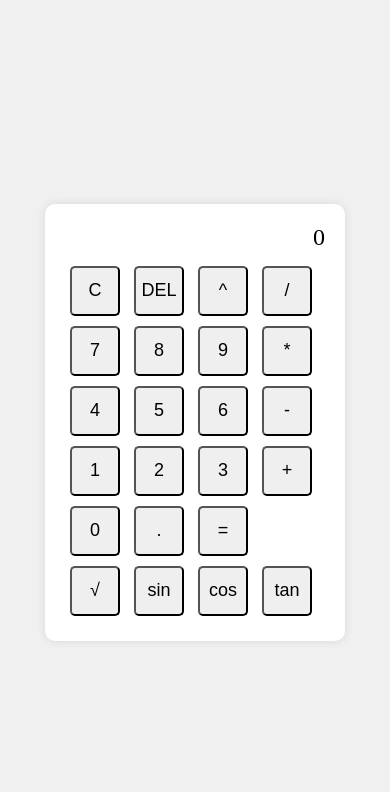
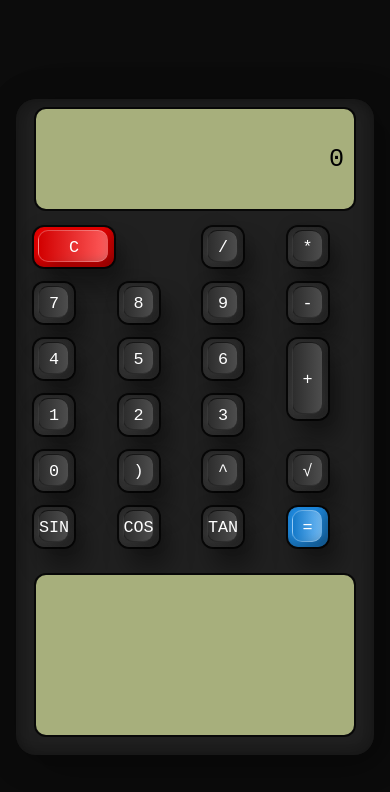
Before and after one commit to HenrickyL/calculator-js, a plain HTML site: page index.html in a window 390 px wide. Drawn offline with Linux system fonts and the light colour scheme.

Commit message:
Mobile and Visual Update

```diff
--- a/index.html
+++ b/index.html
@@ -7,44 +7,34 @@
     <title>Document</title>
 </head>
 <body>
-    <div id="calculator" class="container">
-        <div id="display" class="mb-3"></div>
-        <div class="row">
-          <button class="btn btn-light" onclick="clearDisplay()">C</button>
-          <button class="btn btn-light" onclick="deleteLast()">DEL</button>
-          <button class="btn btn-light" onclick="appendOperation('^')">^</button>
-          <button class="btn btn-primary" onclick="appendOperation('/')">/</button>
+        <div class="container">
+          <form action="" name="calc" class="calculator">
+            <input type="text" class="value" id="display" readonly name="txt" />
+            <span class="num clear" onclick="clearDisplay()"><i>C</i></span>
+            <span class="num" onclick="appendOperation('/')"><i>/</i></span>
+            <span class="num" onclick="appendOperation('*')"><i>*</i></span>
+            <span class="num" onclick="appendCharacter('7')"><i>7</i></span>
+            <span class="num" onclick="appendCharacter('8')"><i>8</i></span>
+            <span class="num" onclick="appendCharacter('9')"><i>9</i></span>
+            <span class="num" onclick="appendOperation('-')"><i>-</i></span>
+            <span class="num" onclick="appendCharacter('4')"><i>4</i></span>
+            <span class="num" onclick="appendCharacter('5')"><i>5</i></span>
+            <span class="num" onclick="appendCharacter('6')"><i>6</i></span>
+            <span class="num plus" onclick="appendOperation('+')"><i>+</i></span>
+            <span class="num" onclick="appendCharacter('1')"><i>1</i></span>
+            <span class="num" onclick="appendCharacter('2')"><i>2</i></span>
+            <span class="num" onclick="appendCharacter('3')"><i>3</i></span>
+            <span class="num" onclick="appendCharacter('0')"><i>0</i></span>
+            <span class="num" onclick="appendCharacter(')')"><i>)</i></span>
+            <span class="num" onclick="appendCharacter('**')"><i>^</i></span>
+            <span class="num"onclick="appendCharacter('Math.sqrt(')"><i>√</i></span>
+            <span class="num" onclick="appendCharacter('Math.sin(')"><i>sin</i></span>
+            <span class="num" onclick="appendCharacter('Math.cos(')"><i>cos</i></span>
+            <span class="num" onclick="appendCharacter('Math.tan(')"><i>tan</i></span>
+            <span class="num equal" onclick="calculateResult()"><i>=</i></span>
+            <textarea class="value" id="history" readonly></textarea>
+          </form>
         </div>
-        <div class="row">
-          <button class="btn btn-light" onclick="appendCharacter('7')">7</button>
-          <button class="btn btn-light" onclick="appendCharacter('8')">8</button>
-          <button class="btn btn-light" onclick="appendCharacter('9')">9</button>
-          <button class="btn btn-primary" onclick="appendOperation('*')">*</button>
-        </div>
-        <div class="row">
-          <button class="btn btn-light" onclick="appendCharacter('4')">4</button>
-          <button class="btn btn-light" onclick="appendCharacter('5')">5</button>
-          <button class="btn btn-light" onclick="appendCharacter('6')">6</button>
-          <button class="btn btn-primary" onclick="appendOperation('-')">-</button>
-        </div>
-        <div class="row">
-          <button class="btn btn-light" onclick="appendCharacter('1')">1</button>
-          <button class="btn btn-light" onclick="appendCharacter('2')">2</button>
-          <button class="btn btn-light" onclick="appendCharacter('3')">3</button>
-          <button class="btn btn-primary" onclick="appendOperation('+')">+</button>
-        </div>
-        <div class="row">
-          <button class="btn btn-light" onclick="appendCharacter('0')">0</button>
-          <button class="btn btn-light" onclick="appendCharacter('.')">.</button>
-          <button class="btn btn-primary" onclick="calculateResult()">=</button>
-        </div>
-        <div class="row">
-          <button class="btn btn-light" onclick="appendOperation('Math.sqrt(')">√</button>
-          <button class="btn btn-light" onclick="appendOperation('Math.sin(')">sin</button>
-          <button class="btn btn-light" onclick="appendOperation('Math.cos(')">cos</button>
-          <button class="btn btn-light" onclick="appendOperation('Math.tan(')">tan</button>
-        </div>
-        <div id="history" class="mt-3"></div>
 </body>
 
 
--- a/index.js
+++ b/index.js
@@ -1,23 +1,24 @@
+const display = document.querySelector(".value");
+const history = document.getElementById("history");
+const operationArray = ['+', '-', '*', '/', '^'];
+let calculationHistory = [];
 
+window.addEventListener('load', () => {
+  display.value = '0';
+});
 
-const display = document.getElementById('display')
-const operationArray = ['+','-','*','/', '^']
-let calculationHistory = [];
-window.addEventListener('load',()=>{
-    display.textContent = 0
-})
+function updateHistory() {
+    history.value = calculationHistory.join('\n');
+    history.scrollTop = history.scrollHeight;  // Scroll to the bottom
+  }
 
 function getDisplay(){
-    return display.textContent
+    return display.value
 }
 
 function getDisplayLast(){
-    const len = display.textContent.length
-    return display.textContent[len-1]
-}
-
-function updateHistory() {
-    history.innerHTML = calculationHistory.map((calculation, index) => `<div key=${index}>${calculation}</div>`).join('');
+    const len = display.value.length
+    return display.value[len-1]
 }
 
 function isOperation(character){
@@ -25,32 +26,31 @@ function isOperation(character){
 }
 
 function clearDisplay(){
-    display.textContent = '0'
+    display.value = '0'
 }
 
 function deleteLast(){
-    display.textContent = display.textContent.slice(0,-1)
+    display.value = display.value.slice(0,-1)
 }
 
 function appendCharacter(character){
     let result = character
     if(getDisplay() == '0' ){
-        display.textContent = ''
+        display.value = ''
     }
-    display.textContent += result
+    display.value += result
 }
 
-
-function calculateResult(){
-    const result = eval(display.textContent)
-    calculationHistory.push(`${display.textContent} = ${result}`);
-    display.textContent = result
-    updateHistory();
-}
+    function calculateResult() {
+      const result = eval(display.value);
+      calculationHistory.push(`${display.value} = ${result}`);
+      display.value = result;
+      updateHistory();
+    }
 
 
 function appendOperation(op){
     if(!isOperation(getDisplayLast())){
-        display.textContent += op
+        display.value += op
     }
 }
--- a/styles.css
+++ b/styles.css
@@ -1,47 +1,178 @@
-
-*{
+* {
     margin: 0;
+    padding: 0;
     box-sizing: border-box;
-    padding: 0;
+    font-family: "Courier New", Courier, monospace;
 }
 
 body {
-    background-color: #f0f0f0;
     display: flex;
+    height: 100vh;
     align-items: center;
     justify-content: center;
-    height: 100vh;
-    margin: 0;
+    background-color: #0c0c0c;
+}
+.container {
+    height: auto;
+    position: relative;
+    min-width: 300px;
+    min-height: 400px;
+    padding: 20px;
+    background-color: #202020;
+    border-radius: 20px;
+    box-shadow: 15px 15px 50px rgba(0, 0, 0, 0.25),
+                5px 5px 35px rgba(0, 0, 0, 0.25),
+                inset -5px -5px 15px rgba(0, 0, 0, 0.25),
+                inset 5px 5px 15px rgba(0, 0, 0, 0.25);
 }
 
-#calculator {
-background-color: #fff;
-padding: 20px;
+  .container span {
+    color: #fff;
+    position: relative;
+    display: grid;
+    width: 80px;
+    place-items: center;
+    margin: 8px;
+    height: 80px;
+    background: linear-gradient(180deg, #2f2f2f, #3f3f3f);
+    box-shadow: inset -8px 0 8px rgba(0, 0, 0, 0.15),
+      inset 0 -8px 8px rgba(0, 0, 0, 0.25), 0 0 0 2px rgba(0, 0, 0, 0.75),
+      10px 20px 25px rgba(0, 0, 0, 0.4);
+    user-select: none;
+    cursor: pointer;
+    font-weight: 400;
     border-radius: 10px;
-box-shadow: 0 0 10px rgba(0, 0, 0, 0.1);
-width: 300px;
-max-width: 100%;
   }
-
-.btn {
-    width: 50px;
-    height: 50px;
-    font-size: 18px;
-    margin: 5px;
-    border-radius: 5px;
-    transition: 0.3s;
+  .calculator span:active {
+    filter: brightness(1.5);
+  }
+  .calculator span::before {
+    content: "";
+    position: absolute;
+    top: 3px;
+    left: 4px;
+    bottom: 14px;
+    right: 12px;
+    border-radius: 10px;
+    background: linear-gradient(90deg, #2d2d2d, #4d4d4d);
+    box-shadow: -5px -5px 15px rgba(0, 0, 0, 0.1),
+      10px 5px 10px rgba(0, 0, 0, 0.15);
+    border-left: 1px solid #0004;
+    border-bottom: 1px solid #0004;
+    border-top: 1px solid #0009;
+  }
+  .calculator span i {
+    position: relative;
+    font-style: normal;
+    font-size: 1.5em;
+    text-transform: uppercase;
+  }
+  .calculator {
+    position: relative;
+    display: grid;
+  }
+  .calculator .value {
+    position: relative;
+    grid-column: span 4;
+    height: 100px;
+    width: calc(100% - 20px);
+    left: 10px;
+    border: none;
+    outline: none;
+    background-color: #a7af7c;
+    margin-bottom: 10px;
+    border-radius: 10px;
+    box-shadow: 0 0 0 2px rgba(0, 0, 0, 0.75);
+    text-align: right;
+    padding: 10px;
+    font-size: 2em;
+  }
+  .calculator #history {
+    position: relative;
+    display: flex;
+    flex-direction: column;
+    height: 100px;
+    width: calc(100% - 20px);
+    left: 10px;
+    border: none;
+    outline: none;
+    background-color: #a7af7c;
+    margin-bottom: 10px;
+    border-radius: 10px;
+    box-shadow: 0 0 0 2px rgba(0, 0, 0, 0.75);
+    text-align: right;
+    padding: 10px;
+    font-size: 1em;
+    margin-top: 20px;
+    resize: none;  /* Disable user resizing */
+    overflow-y: hidden;  /* Hide vertical scrollbar */
+    height: 160px;
+  }
+  .calculator .clear {
+    grid-column: span 2;
+    width: 180px;
+    background: #f00;
+  }
+  .calculator .clear::before {
+    background: linear-gradient(90deg, #d20000, #ffffff5c);
+    border-left: 1px solid #fff4;
+    border-bottom: 1px solid #fff4;
+    border-top: 1px solid #fff4;
+  }
+  .calculator .plus {
+    grid-row: span 2;
+    height: 180px;
+  }
+  .calculator .equal {
+    background: #2196f3;
+  }
+  .calculator .equal::before {
+    background: linear-gradient(90deg, #1479c9, #ffffff5c);
+    border-left: 1px solid #fff4;
+    border-bottom: 1px solid #fff4;
+    border-top: 1px solid #fff4;
   }
 
 
-.btn:hover{
-    background-color: #bbb;
+  @media screen and (max-width: 414px) {
+    .container {
+        padding: 10px;
+        margin-top: 10px;
     }
-.btn:active{
-    background-color: gray;
+    .calculator span {
+        width: 40px;
+        height: 40px;
+        font-size: 0.7em;
     }
 
-#display {
-    font-size: 24px;
-    margin-bottom: 10px;
-    text-align: right;
+    .calculator span::before {
+        content: "";
+        position: absolute;
+        top: 3px;
+        left: 4px;
+        bottom: 5px;
+        right: 6px;
+        border-radius: 10px;
+        background: linear-gradient(90deg, #2d2d2d, #4d4d4d);
+        box-shadow: -5px -5px 15px rgba(0, 0, 0, 0.1),
+          10px 5px 10px rgba(0, 0, 0, 0.15);
+        border-left: 1px solid #0004;
+        border-bottom: 1px solid #0004;
+        border-top: 1px solid #0009;
       }
+
+    .calculator .value {
+        font-size: 1.57em;
+    }
+    .calculator #history {
+        font-size: 1em;
+    }
+
+    .calculator .clear {
+        width: 80px;
+    }
+
+    .calculator .plus {
+        height: 80px;
+    }
+}
```
Lines whose indentation alone changed are shown as unchanged.
